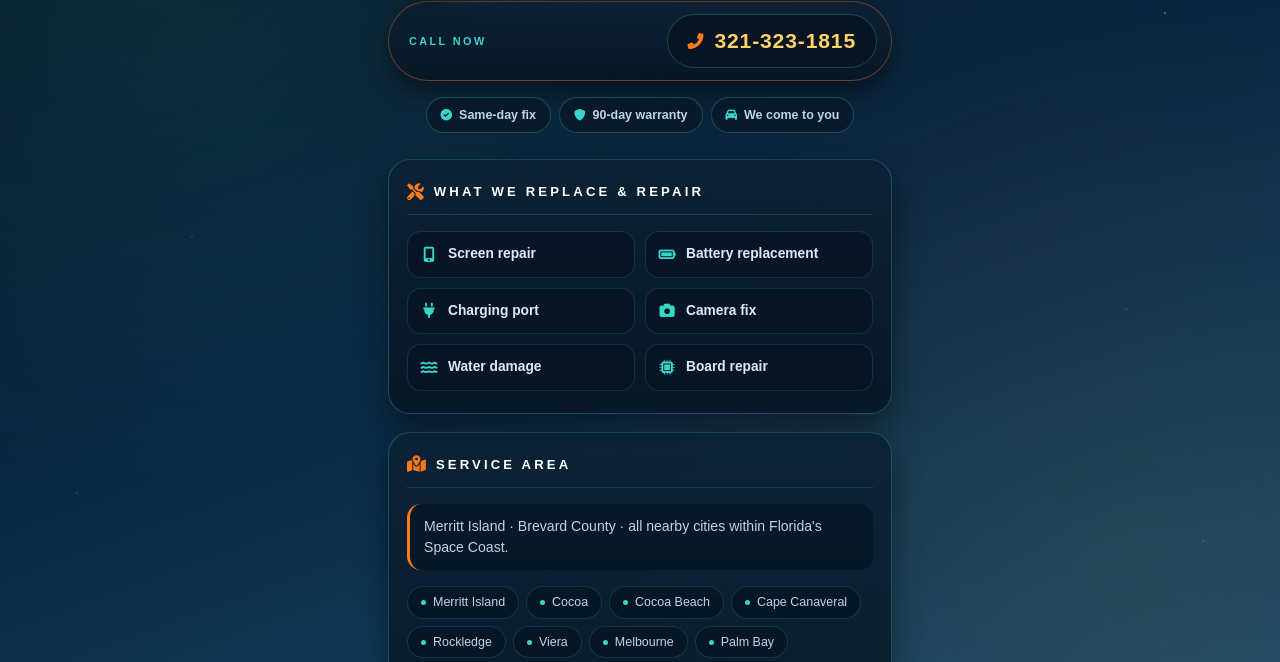
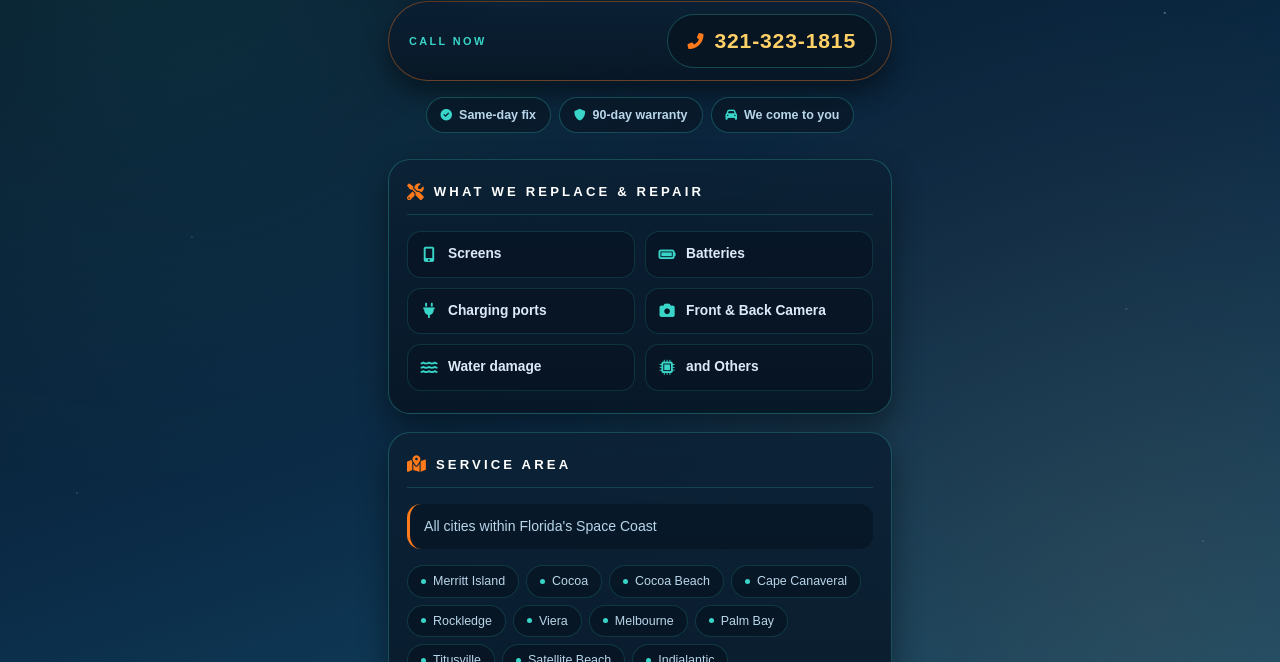
Before and after one commit to ikseles/rocketfixmobilerepairs, a plain HTML site: page index.html in a window 1280 px wide. Shown: the part 131-793 px from the top of the page. Drawn offline with Linux system fonts and the light colour scheme.

Commit message:
Updated
-service area
-services (repairs & replacements)

```diff
--- a/index.html
+++ b/index.html
@@ -512,12 +512,12 @@
         <h2 id="services-heading">What we replace & repair</h2>
       </div>
       <div class="service-grid">
-        <div class="service-item"><i class="fas fa-mobile-screen-button" aria-hidden="true"></i> Screen repair</div>
-        <div class="service-item"><i class="fas fa-battery-full" aria-hidden="true"></i> Battery replacement</div>
-        <div class="service-item"><i class="fas fa-plug" aria-hidden="true"></i> Charging port</div>
-        <div class="service-item"><i class="fas fa-camera" aria-hidden="true"></i> Camera fix</div>
-        <div class="service-item"><i class="fas fa-water" aria-hidden="true"></i> Water damage</div>
-        <div class="service-item"><i class="fas fa-microchip" aria-hidden="true"></i> Board repair</div>
+        <div class="service-item"><i class="fas fa-mobile-screen-button" aria-hidden="true"></i> Screens </div>
+        <div class="service-item"><i class="fas fa-battery-full" aria-hidden="true"></i> Batteries </div>
+        <div class="service-item"><i class="fas fa-plug" aria-hidden="true"></i> Charging ports </div>
+        <div class="service-item"><i class="fas fa-camera" aria-hidden="true"></i> Front & Back Camera </div>
+        <div class="service-item"><i class="fas fa-water" aria-hidden="true"></i> Water damage </div>
+        <div class="service-item"><i class="fas fa-microchip" aria-hidden="true"></i> and Others </div>
       </div>
     </section>
 
@@ -529,7 +529,7 @@
       </div>
 
       <p class="area-intro">
-        Merritt Island · Brevard County · all nearby cities within Florida's Space Coast.
+        All cities within Florida's Space Coast
       </p>
 
       <div class="city-list">
```
